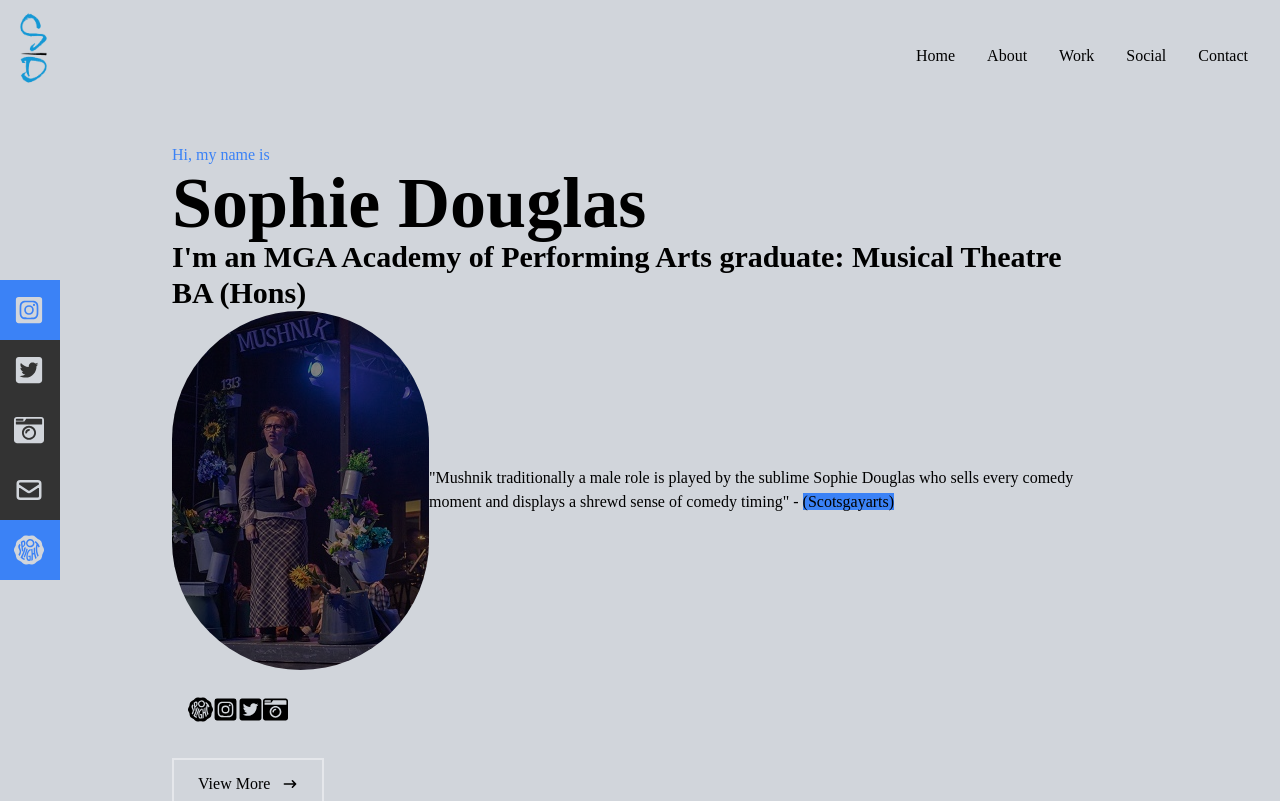
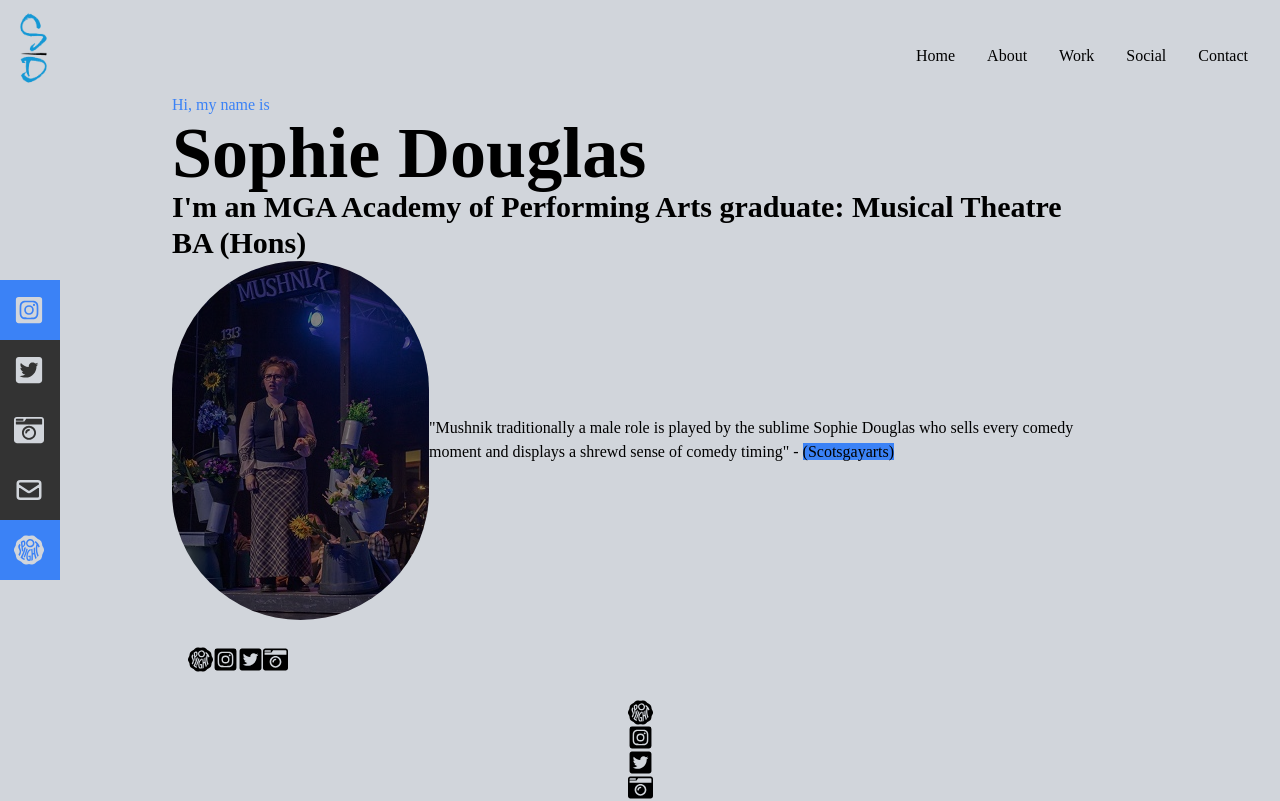
Before and after one commit to SAdamss/React-Portfolio, a React (Create React App) app: page / in a window 1280 px wide. Shown: the top 801 px of the page. Built offline with nearby package versions, Linux system fonts and the light colour scheme.

Commit message:
home commit

```diff
--- a/src/App.js
+++ b/src/App.js
@@ -2,7 +2,6 @@ import Navbar from "./components/Navbar";
 import Home from "./components/Home";
 import About from "./components/Aboutme";
 import Work from "./components/Work";
-import Social from "./components/Social";
 import Contact from "./components/Contact";
 
 
@@ -17,7 +16,6 @@ function App() {
    <Home />
    <About />
    <Work />
-   <Social />
    <Contact />
 
 
--- a/src/components/Home.js
+++ b/src/components/Home.js
@@ -59,6 +59,27 @@ const Home = () => {
 
       </div>
 
+        {/* Mobile menu */}
+        <ul
+        className={
+
+          '@media screen and (max-width:600px) bg-gray-300 flex flex-col justify-center items-center'
+        }
+      >
+      <a href='https://www.spotlight.com/9177-8970-3480' className='Spotlight'>
+      <SiSpotlight size={25} />
+      </a>
+       <a href='https://www.instagram.com/sophiedouglas761/?hl=en' className="Instagram">
+       <FaInstagramSquare size={25} />
+       </a>
+       <a href='https://twitter.com/sophie_douglas1' className='Twitter'>
+      <FaTwitterSquare size={25} />
+      </a>
+      <a href='https://mediaviewer.spotlight.com/artist/showreels?artistRef=F267214' className='Showreel'>
+      <FaCameraRetro size={25} />
+      </a>
+      </ul>
+
         <div>
           <button className='text-black group border-2 px-6 py-3 my-2 flex items-center hover:bg-blue-500 hover:border-blue-500'>
             View More
--- a/src/components/Social.js
+++ /dev/null
@@ -1,54 +0,0 @@
-import React from 'react'
-import {
-  SiSpotlight
-} from 'react-icons/si';
-import {
-
-  FaInstagramSquare,
-  FaTwitterSquare,
-  FaCameraRetro,
-} from 'react-icons/fa';
-
-export const Social = () => {
-  return (
-    <div name='social' className='w-full md:h-screen text-black bg-gray-300'>
-      <div className='max-w-[1000px] mx-auto px-4 flex flex-col justify-center w-full h-full'>
-        <div className='pb-8'>
-          <p className='text-3xl font-bold inline border-b-4 text-black border-blue-500'>
-            Social
-          </p>
-
-          <div class='@media only screen and (max-width: 767px) {
-            .responsive.html_header_top #header_main .social_bookmarks {
-            right: -30%;
-            width: auto;
-            margin-top: 5%;
-            }}
-            @media only screen and (max-width: 767px) {
-            .responsive.html_header_top #header_main .social_bookmarks {
-            right: -10%; }} bg-gray-300'>
-          <ul className='hidden md:flex'>
-          <a href='https://www.spotlight.com/9177-8970-3480' className='Spotlight'>
-          <SiSpotlight size={45} />
-          </a>
-           <a href='https://www.instagram.com/sophiedouglas761/?hl=en' className="Instagram">
-           <FaInstagramSquare size={45} />
-           </a>
-           <a href='https://twitter.com/sophie_douglas1' className='Twitter'>
-          <FaTwitterSquare size={45} />
-          </a>
-          <a href='https://mediaviewer.spotlight.com/artist/showreels?artistRef=F267214' className='Showreel'>
-          <FaCameraRetro size={45} />
-          </a>
-
-          </ul>
-
-           </div>
-
-        </div>
-    </div>
-    </div>
-  );
-};
-
-export default Social;
```
